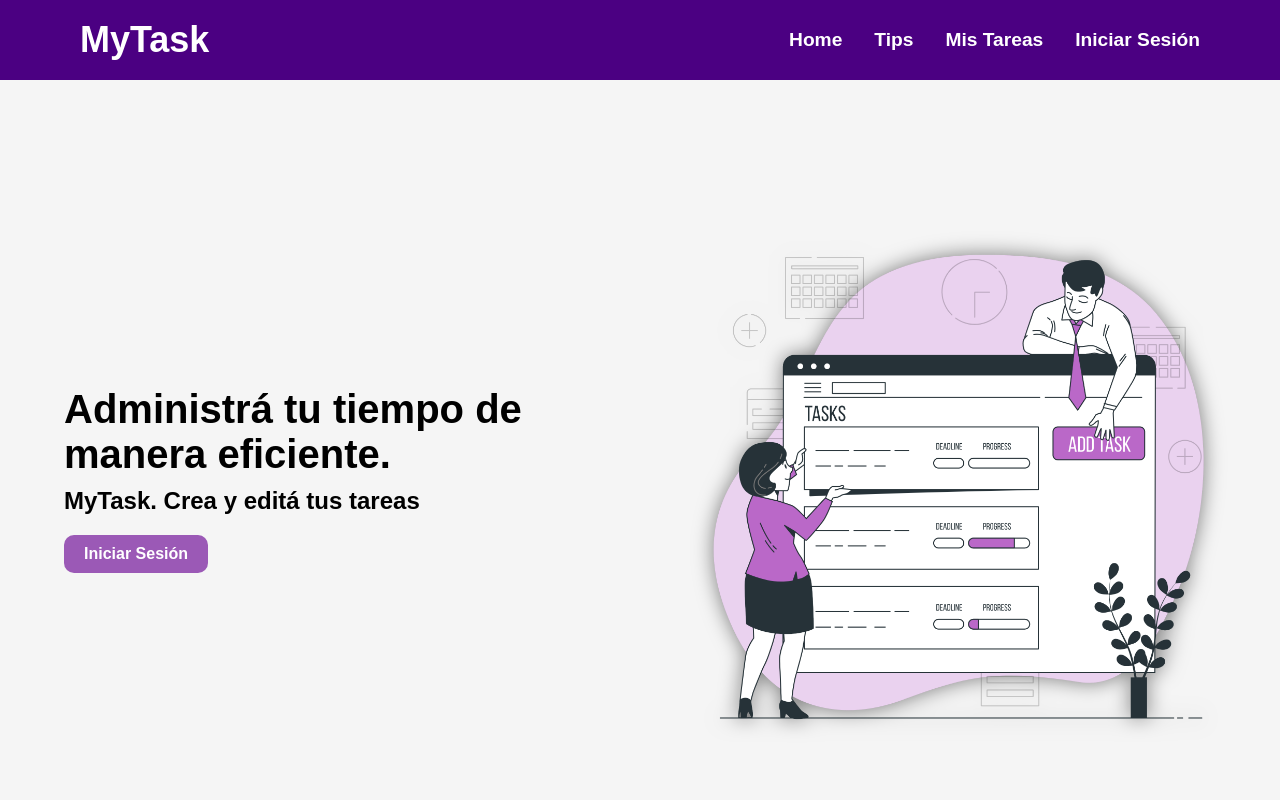
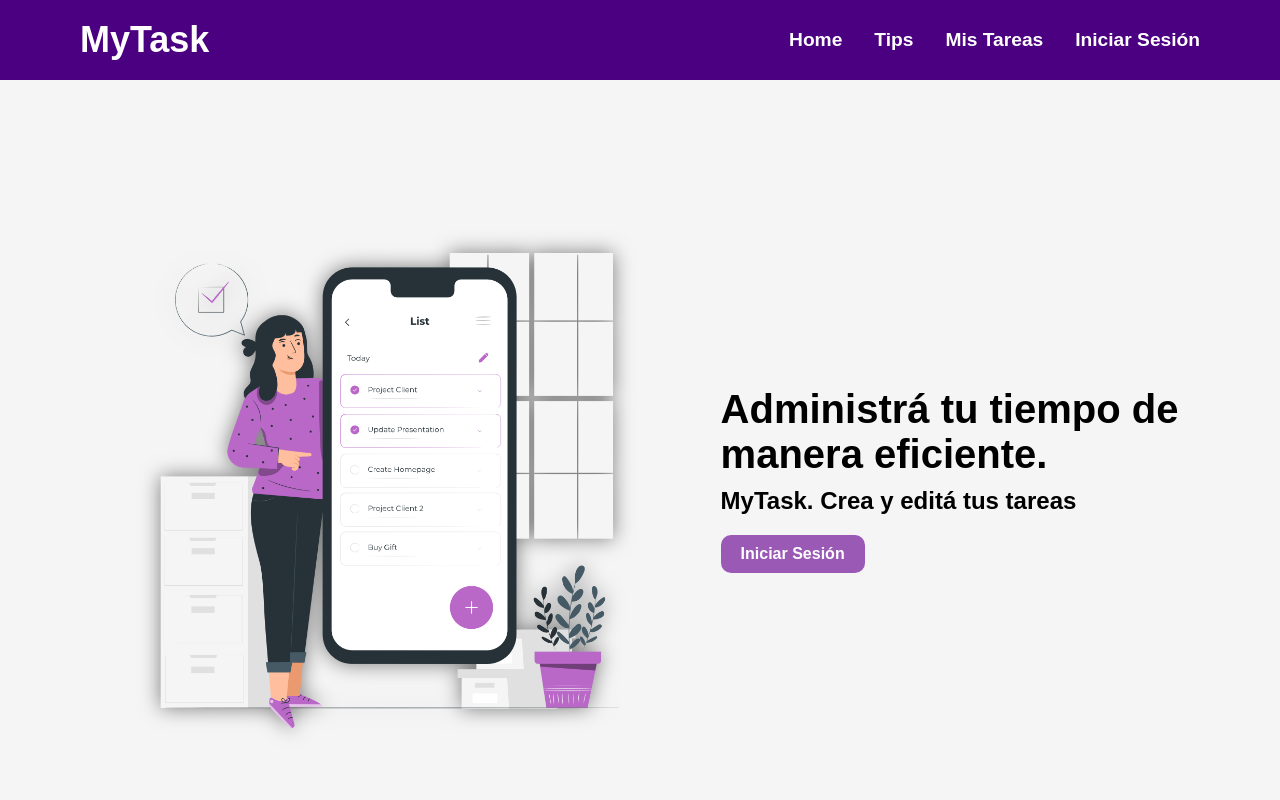
Before and after one commit to MicaBahurlet/MyTask-Frontend, a React (Vite) app: page / in a window 1280 px wide. Shown: the top 800 px of the page. Built offline with nearby package versions, Linux system fonts and the light colour scheme.

Commit message:
change style to Hero and optimize code

```diff
--- a/src/components/Hero/Hero.jsx
+++ b/src/components/Hero/Hero.jsx
@@ -1,35 +1,41 @@
-
-import React from 'react';
-import { useNavigate } from 'react-router-dom';
-import ImgHero from "../../img/Hero.png";
-import { HeroContainer, HeroContent, HeroTitle, HeroDescription, HeroCTA, HeroImageContainer, HeroImage } from './HeroStyles.js';
-import {  Fade } from 'react-awesome-reveal';
-// import WordRotateDemo from '../WordRotate/WordRotate.jsx';
-
+import React from "react";
+import { useNavigate } from "react-router-dom";
+import ImgHero from "../../img/Hero3.png";
+import {
+  HeroContainer,
+  HeroContent,
+  HeroTitle,
+  HeroDescription,
+  HeroCTA,
+  HeroImageContainer,
+  HeroImage,
+} from "./HeroStyles.js";
+import { Fade } from "react-awesome-reveal";
 
 function Hero() {
-    const token = localStorage.getItem('token'); // verifica token en localStorage
+  const token = localStorage.getItem("token"); // verifica token en localStorage
 
   return (
     <HeroContainer>
+      <HeroImageContainer>
+        <Fade delay={100}>
+          <HeroImage src={ImgHero} alt="Hero" />
+        </Fade>
+      </HeroImageContainer>
+
       <HeroContent>
         <Fade cascade damping={0.1} direction="down" triggerOnce>
           <HeroTitle>Administrá tu tiempo de manera eficiente.</HeroTitle>
         </Fade>
-                <Fade cascade damping={0.1} direction="left" triggerOnce>
+        <Fade cascade damping={0.1} direction="down" triggerOnce>
           <HeroDescription>MyTask. Crea y editá tus tareas</HeroDescription>
         </Fade>
-                <Fade cascade damping={0.1} direction="left" triggerOnce >
-                    <HeroCTA to={token ? '/dashboard' : '/login'}>
-                        {token ? 'Crear Tarea' : 'Iniciar Sesión'}
+        <Fade cascade damping={0.8} direction="in" triggerOnce>
+          <HeroCTA to={token ? "/dashboard" : "/login"}>
+            {token ? "Mis Tareas" : "Iniciar Sesión"}
           </HeroCTA>
         </Fade>
       </HeroContent>
-            <HeroImageContainer>
-
-                    <HeroImage src={ImgHero} alt="Hero" />
-
-             </HeroImageContainer>
     </HeroContainer>
   );
 }
--- a/src/components/Hero/HeroStyles.js
+++ b/src/components/Hero/HeroStyles.js
@@ -47,7 +47,8 @@ export const HeroImageContainer = styled.div`
   display: flex;
   justify-content: center;
   align-items: center;
-  max-width: 45%; /* Ajustado para que la imagen ocupe un espacio proporcional */
+  max-width: 45%; //tamaño proporcional
+  margin: 0 6%;
 `;
 
 export const HeroImage = styled.img`
--- a/src/components/TasksStatus/TasksStatusStiles.js
+++ b/src/components/TasksStatus/TasksStatusStiles.js
@@ -4,7 +4,6 @@ export const StatusIndicatorWrapper = styled.div`
   display: flex;
   flex-direction: column;
   margin: 0 20px;
-  /* margin-top: 20px; */
 `;
 
 export const StatusPin = styled.div`
--- a/src/pages/Dashboard/DashBoard.js
+++ b/src/pages/Dashboard/DashBoard.js
@@ -68,7 +68,7 @@ export const EmptyMessage = styled.h3`
 
 export const FabButton = styled.button`
   position: fixed;
-  bottom: 20px;
+  bottom: 25px;
   right: 30px;
   width: 75px;
   height: 75px;
@@ -87,8 +87,11 @@ export const FabButton = styled.button`
 
   &:hover {
     background-color: var(--color-hover);
+
   }
 `;
+
+
 
 export const SearchWrapper = styled.div`
   position: relative;
--- a/src/pages/Dashboard/Dashboard.jsx
+++ b/src/pages/Dashboard/Dashboard.jsx
@@ -43,7 +43,7 @@ function Dashboard() {
 
   function renderMain() {
     if (searchTerm && filteredTasks.length === 0) {
-      return <EmptyMessage>Ninguna tarea coincide con esa palabra</EmptyMessage>;
+      return <EmptyMessage>Ninguna tarea coincide con esta búsqueda...</EmptyMessage>;
     }
     if (filteredTasks.length === 0) {
       return <EmptyMessage>Aún no creaste tareas</EmptyMessage>;
@@ -88,7 +88,6 @@ function Dashboard() {
           <FabButton>+</FabButton>
         </Link>
       </DashboardContainer>
-      {/* <Footer /> */}
       {showModal && (
         <Modal
           message={
--- a/src/pages/Tips/Tips.jsx
+++ b/src/pages/Tips/Tips.jsx
@@ -11,7 +11,7 @@ import {
   ImgContainer
 } from "./TipsStyles.js";
 import Footer from "../../components/Footer/Footer.jsx";
-import ImgTips from "../../img/Tips2.jpg";
+import ImgTips from "../../img/Hero2.png";
 
 const Tips = () => {
   return (
--- a/src/pages/Tips/TipsStyles.js
+++ b/src/pages/Tips/TipsStyles.js
@@ -70,7 +70,7 @@ export const ImgContainer = styled.div`
 
   img {
     width: 100%;
-    max-width: 800px;
+    max-width: 600px;
     height: auto;
     border-radius: 10px;
   }
```
Also changed, not shown: src/img/Hero2.png (added), src/img/Hero3.png (added). Lines whose indentation alone changed are shown as unchanged.
